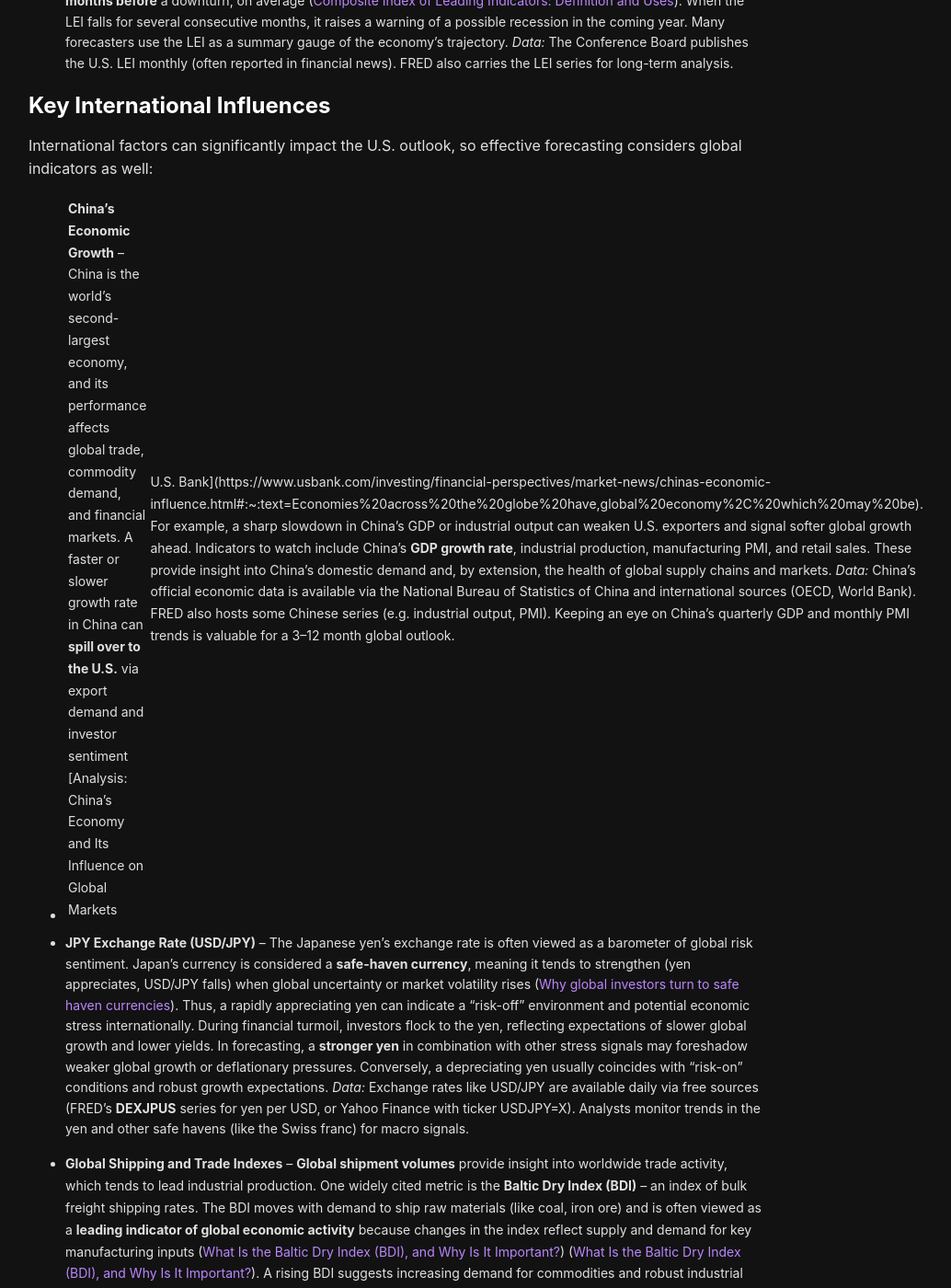
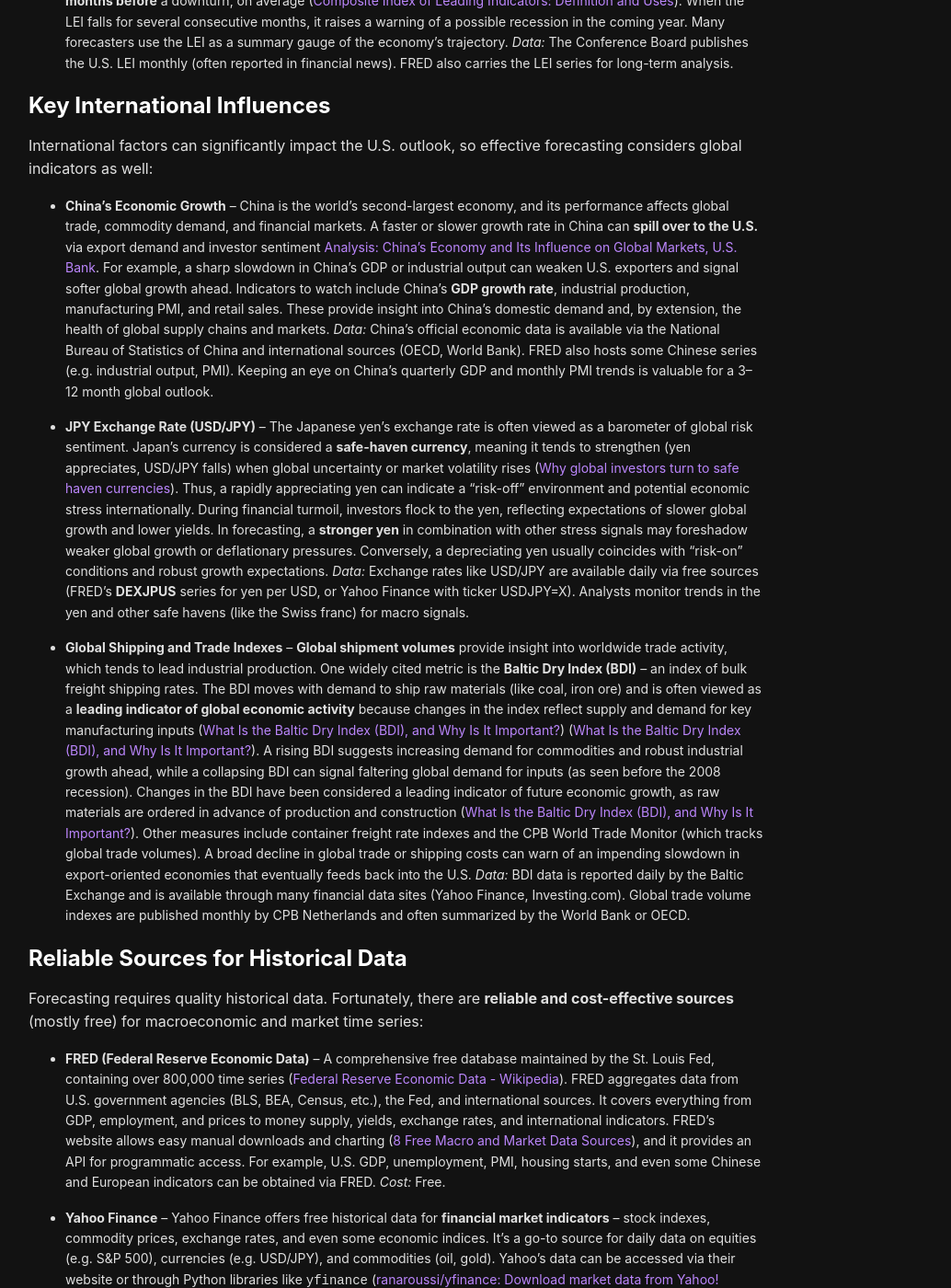
Before and after one commit to sean-sj-jung/sean-sj-jung.github.io, a Jekyll site: the page built from _posts/2025-03-16-DeepResearchExample.md, in a window 1280 px wide and 1400 px high, scrolled down 2321 px. Shown: the whole window at 92% size, without its empty margins (209-1243 px from the left). Built offline with Jekyll 4.4.1, drawn with Linux system fonts in a browser that asks for light colours; nearby versions of some CDN libraries.

Commit message:
fix renderingissue

```diff
--- a/_posts/2025-03-16-DeepResearchExample.md
+++ b/_posts/2025-03-16-DeepResearchExample.md
@@ -31,7 +31,7 @@ Forecasting macroeconomic conditions over the next 3 to 12 months requires track
 
 International factors can significantly impact the U.S. outlook, so effective forecasting considers global indicators as well:
 
-- **China’s Economic Growth** – China is the world’s second-largest economy, and its performance affects global trade, commodity demand, and financial markets. A faster or slower growth rate in China can **spill over to the U.S.** via export demand and investor sentiment [Analysis: China’s Economy and Its Influence on Global Markets | U.S. Bank](https://www.usbank.com/investing/financial-perspectives/market-news/chinas-economic-influence.html#:~:text=Economies%20across%20the%20globe%20have,global%20economy%2C%20which%20may%20be). For example, a sharp slowdown in China’s GDP or industrial output can weaken U.S. exporters and signal softer global growth ahead. Indicators to watch include China’s **GDP growth rate**, industrial production, manufacturing PMI, and retail sales. These provide insight into China’s domestic demand and, by extension, the health of global supply chains and markets. *Data:* China’s official economic data is available via the National Bureau of Statistics of China and international sources (OECD, World Bank). FRED also hosts some Chinese series (e.g. industrial output, PMI). Keeping an eye on China’s quarterly GDP and monthly PMI trends is valuable for a 3–12 month global outlook.
+- **China’s Economic Growth** – China is the world’s second-largest economy, and its performance affects global trade, commodity demand, and financial markets. A faster or slower growth rate in China can **spill over to the U.S.** via export demand and investor sentiment [Analysis: China’s Economy and Its Influence on Global Markets, U.S. Bank](https://www.usbank.com/investing/financial-perspectives/market-news/chinas-economic-influence.html#:~:text=Economies%20across%20the%20globe%20have,global%20economy%2C%20which%20may%20be). For example, a sharp slowdown in China’s GDP or industrial output can weaken U.S. exporters and signal softer global growth ahead. Indicators to watch include China’s **GDP growth rate**, industrial production, manufacturing PMI, and retail sales. These provide insight into China’s domestic demand and, by extension, the health of global supply chains and markets. *Data:* China’s official economic data is available via the National Bureau of Statistics of China and international sources (OECD, World Bank). FRED also hosts some Chinese series (e.g. industrial output, PMI). Keeping an eye on China’s quarterly GDP and monthly PMI trends is valuable for a 3–12 month global outlook.
 
 - **JPY Exchange Rate (USD/JPY)** – The Japanese yen’s exchange rate is often viewed as a barometer of global risk sentiment. Japan’s currency is considered a **safe-haven currency**, meaning it tends to strengthen (yen appreciates, USD/JPY falls) when global uncertainty or market volatility rises ([Why global investors turn to safe haven currencies](https://www.reuters.com/plus/cme/why-global-investors-turn-to-safe-haven-currencies#:~:text=The%20demand%20for%20safe%20haven,currencies%20can%20drive%20this%20appreciation)). Thus, a rapidly appreciating yen can indicate a “risk-off” environment and potential economic stress internationally. During financial turmoil, investors flock to the yen, reflecting expectations of slower global growth and lower yields. In forecasting, a **stronger yen** in combination with other stress signals may foreshadow weaker global growth or deflationary pressures. Conversely, a depreciating yen usually coincides with “risk-on” conditions and robust growth expectations. *Data:* Exchange rates like USD/JPY are available daily via free sources (FRED’s **DEXJPUS** series for yen per USD, or Yahoo Finance with ticker USDJPY=X). Analysts monitor trends in the yen and other safe havens (like the Swiss franc) for macro signals.
 
```
